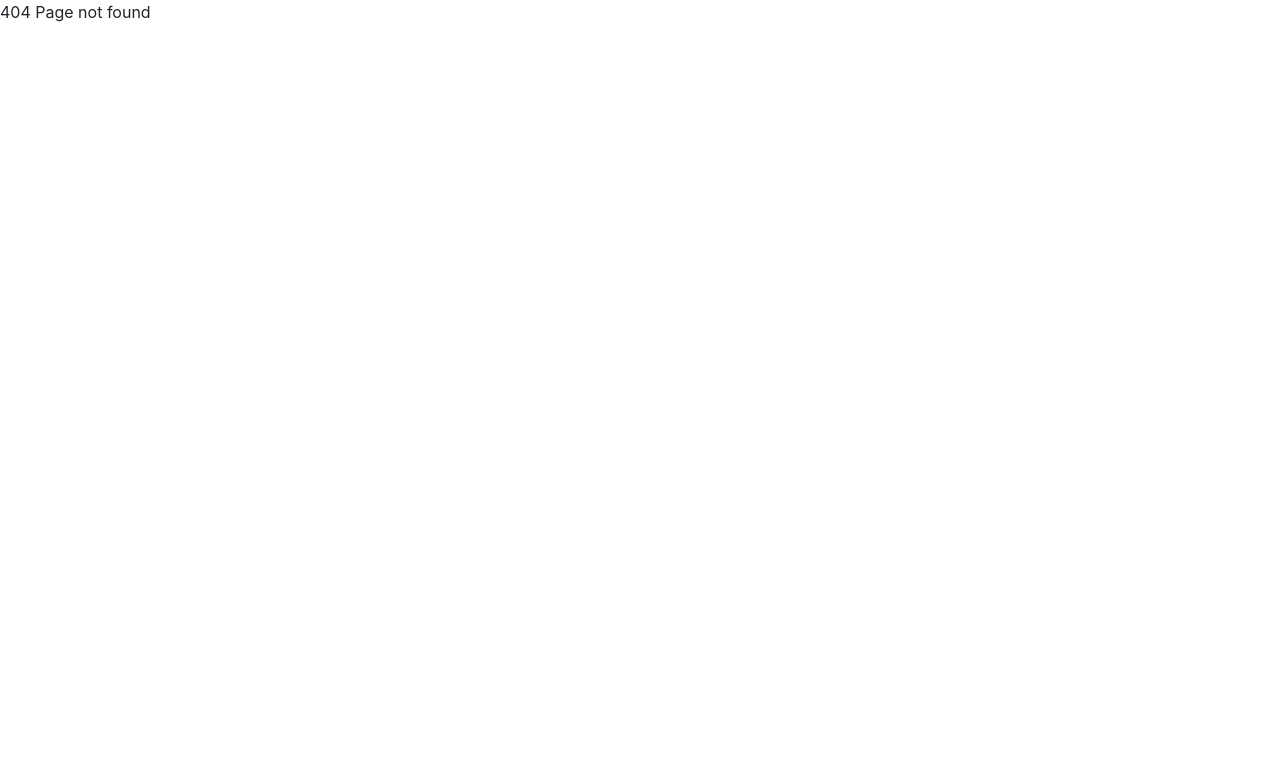
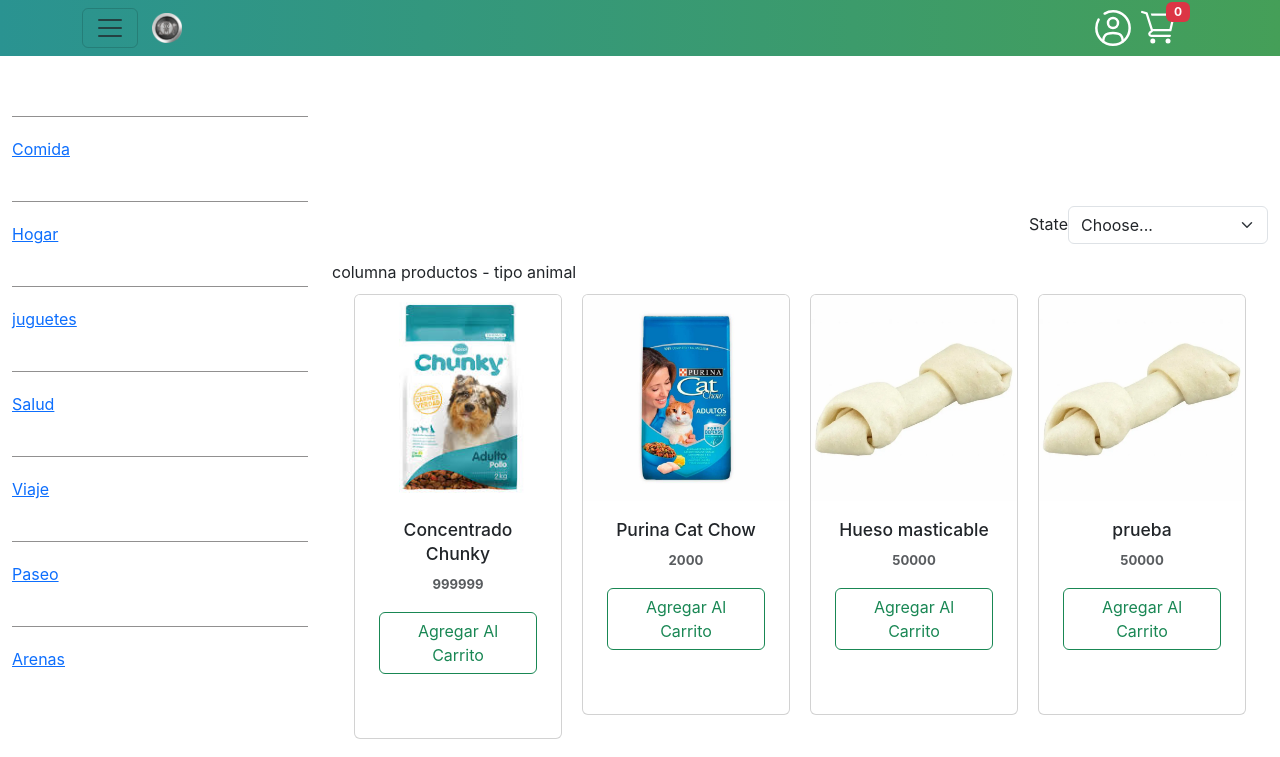
Before and after one commit to Kavaneri/Proyecto-genesis, a React (Create React App) app in the folder proyecto-g/: page /Comida in a window 1280 px wide. Before the commit this address had no page. Shown: the top 757 px of the page. Built offline with nearby package versions, Linux system fonts and the light colour scheme.

Commit message:
Creación de páginas de categorias restantes y enrutamiento

```diff
--- /dev/null
+++ b/proyecto-g/src/componentes/categoriaArenas.jsx
@@ -0,0 +1,7 @@
+import React from 'react'
+
+export default function CategoriaArenas() {
+  return (
+    <div>categoriaArenas</div>
+  )
+}
--- a/proyecto-g/src/componentes/categoriaComida.jsx
+++ b/proyecto-g/src/componentes/categoriaComida.jsx
@@ -10,11 +10,12 @@ import { PRODUCTS } from './productos';
 import Cabecera from './header';
 import { ShopContext } from './context-shop/context-shop';
 import './categoriaComida.css'
+import { Link } from 'react-router-dom';
 
 
 export default function CategoriaComida() {
 
-    const {agregarProducto} = useContext(ShopContext)
+    const { agregarProducto } = useContext(ShopContext)
     return (
         <>
             <Cabecera />
@@ -23,6 +24,33 @@ export default function CategoriaComida() {
                     <Col className='col-filtros' xs='3'>
 
                         <div className='div-filtro'>
+                            <Link className='' to='/Comida'>Comida</Link>
+                        </div>
+
+                        <div className='div-filtro'>
+                            <Link className='' to='/Hogar'>Hogar</Link>
+                        </div>
+
+                        <div className='div-filtro'>
+                            <Link className='' to='/Juguetes'>juguetes</Link>
+                        </div>
+
+                        <div className='div-filtro'>
+                           <Link className='' to='/Salud'>Salud</Link>
+                        </div>
+
+                        <div className='div-filtro'>
+                             <Link className='' to='/Viaje'>Viaje</Link>
+                        </div>
+
+                        <div className='div-filtro'>
+                             <Link className='' to='/Paseo'>Paseo</Link>
+                        </div>
+
+                        <div className='div-filtro'>
+                             <Link className='' to='/Arenas'>Arenas</Link>
+                        </div>
+                        {/* <div className='div-filtro'>
                             <p><strong>Raza</strong></p>
                             {['Husky siberiano', 'Golder retriever', 'Caniche', 'Pastor alemán'].map((raza) =>
                                 <Form.Check
@@ -64,7 +92,7 @@ export default function CategoriaComida() {
                                     label={`${raza}`}
                                 />
                             )}
-                        </div>
+                        </div> */}
                     </Col>
 
                     <Col className='col-main' >
@@ -85,7 +113,7 @@ export default function CategoriaComida() {
 
                                             {/* <Cards {...producto}/> */}
 
-                                             <Card>
+                                            <Card>
                                                 <Card.Img variant="top" src={producto.productImage} />
                                                 <Card.Body className='card-body'>
                                                     <Card.Title className='card-title text-center'> <small>{producto.productName}</small></Card.Title>
--- /dev/null
+++ b/proyecto-g/src/componentes/categoriaHogar.jsx
@@ -0,0 +1,7 @@
+import React from 'react'
+
+export default function CategoriaHogar() {
+  return (
+    <div>CategoriaHogar</div>
+  )
+}
--- /dev/null
+++ b/proyecto-g/src/componentes/categoriaJuguetes.jsx
@@ -0,0 +1,7 @@
+import React from 'react'
+
+export default function CategoriaJuguetes() {
+  return (
+    <div>CategoriaJuguetes</div>
+  )
+}
--- /dev/null
+++ b/proyecto-g/src/componentes/categoriaPaseo.jsx
@@ -0,0 +1,7 @@
+import React from 'react'
+
+export default function CategoriaPaseo() {
+  return (
+    <div>Categoria Paseo</div>
+  )
+}
--- /dev/null
+++ b/proyecto-g/src/componentes/categoriaSalud.jsx
@@ -0,0 +1,7 @@
+import React from 'react'
+
+export default function CategoriaSalud() {
+  return (
+    <div>CategoriaSalud</div>
+  )
+}
--- /dev/null
+++ b/proyecto-g/src/componentes/categoriaViaje.jsx
@@ -0,0 +1,7 @@
+import React from 'react'
+
+export default function CategoriaViaje() {
+  return (
+    <div>CategoriaViaje</div>
+  )
+}
--- a/proyecto-g/src/componentes/categorias.jsx
+++ b/proyecto-g/src/componentes/categorias.jsx
@@ -13,7 +13,7 @@ export default function Categorias() {
                     {/* <Link to='/Register'>
                         <p>Comida</p>
                     </Link> */}
-                    <a href='/Cat'>
+                    <a href='/Comida'>
                         <p>Comida</p>
                     </a>
                 </div>
```
Also changed, not shown: proyecto-g/src/index.js (+34 -3 lines).
